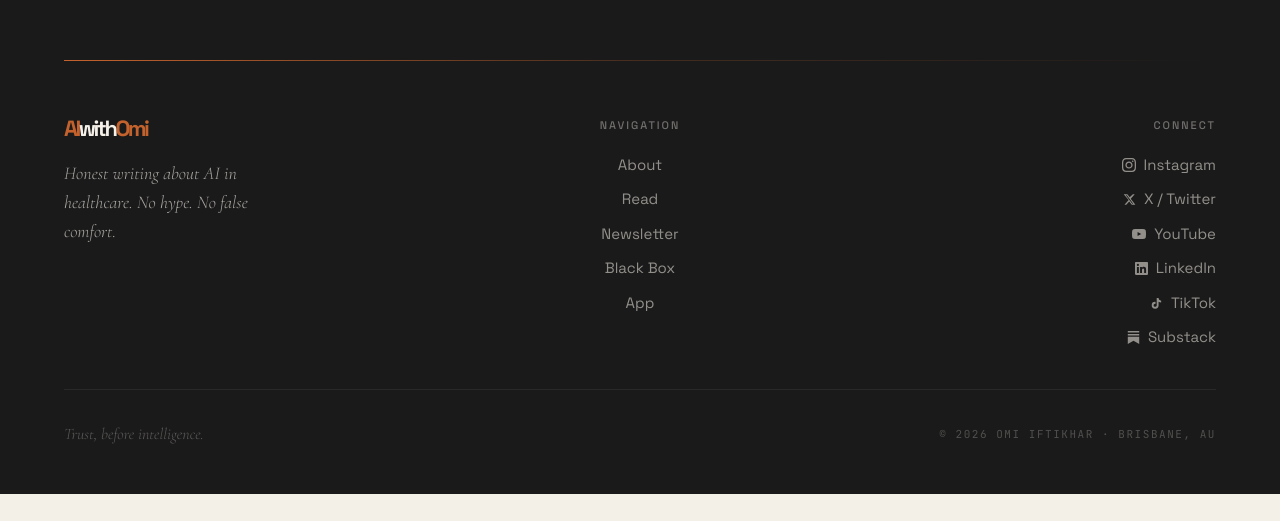
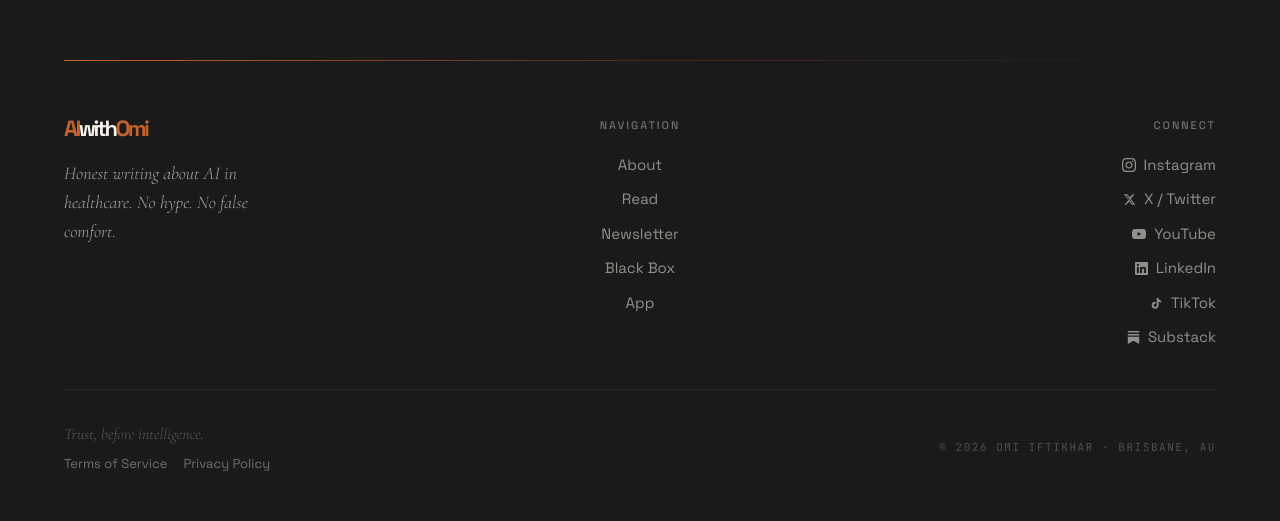
Before and after one commit to aiwithomi/aiwithomi-site, a React (Vite) app: page / in a window 1280 px wide. Shown: the part 10391-10912 px from the top of the page. Before the commit the page ends 10885 px from the top, so only its background shows below. Built offline with nearby package versions, Linux system fonts and the light colour scheme.

Commit message:
fix: add Terms of Service and Privacy Policy links to footer for TikTok review

```diff
--- a/src/components/Footer.tsx
+++ b/src/components/Footer.tsx
@@ -145,9 +145,15 @@ export function Footer() {
           className="flex flex-col md:flex-row md:items-center md:justify-between gap-3 pt-8"
           style={{ borderTop: '1px solid rgba(245,240,232,0.07)' }}
         >
-          <p className="font-serif italic font-light" style={{ fontSize: 16, color: 'rgba(245,240,232,0.3)' }}>
-            Trust, before intelligence.
-          </p>
+          <div className="flex flex-col gap-2">
+            <p className="font-serif italic font-light" style={{ fontSize: 16, color: 'rgba(245,240,232,0.3)' }}>
+              Trust, before intelligence.
+            </p>
+            <div className="flex gap-4">
+              <a href="/terms" className="font-sans transition-colors duration-200" style={{ fontSize: 13, color: 'rgba(245,240,232,0.4)' }} onMouseEnter={e => { e.currentTarget.style.color = '#C4622D'; }} onMouseLeave={e => { e.currentTarget.style.color = 'rgba(245,240,232,0.4)'; }}>Terms of Service</a>
+              <a href="/privacy" className="font-sans transition-colors duration-200" style={{ fontSize: 13, color: 'rgba(245,240,232,0.4)' }} onMouseEnter={e => { e.currentTarget.style.color = '#C4622D'; }} onMouseLeave={e => { e.currentTarget.style.color = 'rgba(245,240,232,0.4)'; }}>Privacy Policy</a>
+            </div>
+          </div>
           <p className="font-mono uppercase tracking-[0.14em]" style={{ fontSize: 11, color: 'rgba(245,240,232,0.25)' }}>
             © {year} Omi Iftikhar · Brisbane, AU
           </p>
```
